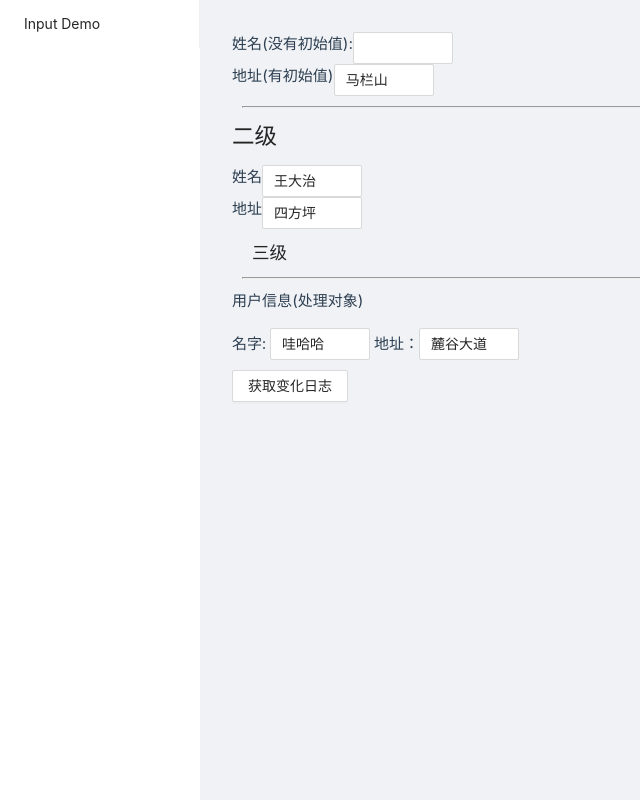
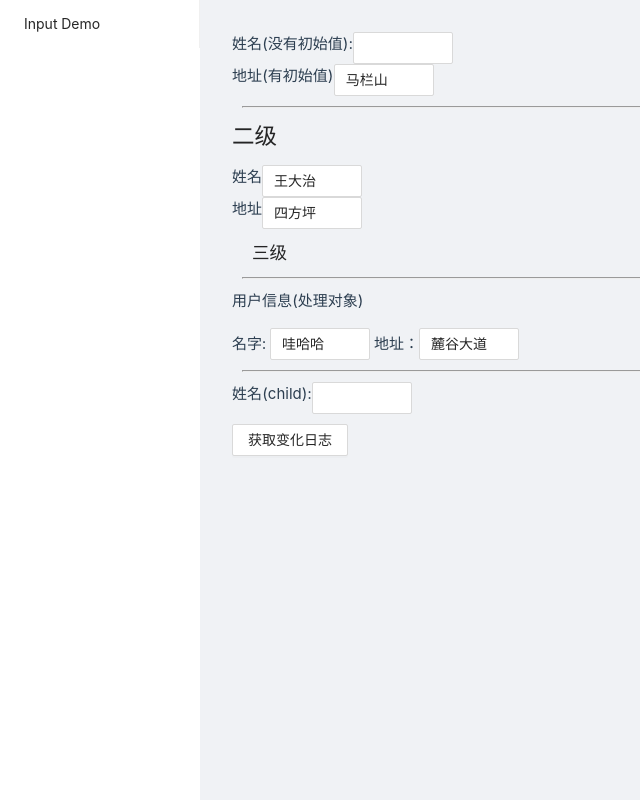
Before and after one commit to muyeyong/test-record-table, a Vue app: page /InputDemo in a window 1280 px wide. Shown: the whole page, without its empty margins (0-640 px from the left). Built offline with nearby package versions, Linux system fonts and the light colour scheme.

Commit message:
feat: 优化

```diff
--- a/src/custom-reactive/index.ts
+++ b/src/custom-reactive/index.ts
@@ -1,4 +1,4 @@
-import { customRef, getCurrentInstance, getCurrentScope, ref, triggerRef, watch } from 'vue'
+import { customRef, getCurrentInstance, getCurrentScope, ref, toRaw, triggerRef, watch } from 'vue'
 
 // 作用域的记录
 /**
@@ -54,21 +54,71 @@ interface CompareResult {
     deletePart: Record<string, any>
     addPart: Record<string, Array<any>>
 }
+
+const isObject = (val: any) => typeof val === 'object' && val !== null
+const isSomeType = (val1: any, val2: any) => {
+     if (isObject(val1) &&  isObject(val2) ) {
+        return true
+     } else if (!isObject(val1) && !isObject(val2)) {
+        return typeof val1 === typeof val2
+     }
+     return false
+}
+const equal = (value1: any, value2: any): boolean => {
+    // 对象所有属性的值都是相同的
+    if (!isSomeType(value1, value2)) {
+        return false
+    } else {
+        if (isObject(value1) && isObject(value2)) {
+           if ( Object.keys(value1).length !== Object.keys(value2).length) {
+                return false
+           }
+           for(const key of Object.keys(value1)) {
+                if (!(key in value2)) return false
+           }
+           for (const key of Object.keys(value1)) {
+             const v1 = value1[key]
+             const v2 = value2[key]
+             if (isSomeType(v1, v2)) {
+                if (isObject(v1) && isObject(v2)) {
+                    if(!equal(v1, v2)) return false
+                } else {
+                    if (v1 !== v2) return false
+                }
+             } else {
+                return false
+             }
+           }
+        } else {
+            return value1 === value2
+        }
+    }
+    return true
+}
+
+const compareObject = (obj1: object, obj2: object) => {
+
+}
 const compare = (oldValue: any, newValue: any): Partial<CompareResult> => {
     // 如果两者类型不一致，基本类型 跟 引用数据类型，直接退出
     // 只有一个值 ===> 没有变化
     // debugger
     const result: Partial<CompareResult> = {}
     if (newValue === oldValue) {
-
+        // 没有变化，对于对象还需要处理
     } else {
         // 有两个值 ===> 发生了变化
-        const isObject = (val: any) => typeof val === 'object'
-        const isSomeType = (val1: any, val2: any) => isObject(val1) === isObject(val2)
+
         if (isSomeType(oldValue, newValue)) {
             // 嵌套对象的处理
             if(isObject(newValue)) {
-
+                /*  对象的话处理每个属性的变化
+                    以新值为基础，遍历新值的每个属性
+                        新有老无 ==> 新增
+                        新有老有 ==> 比较 ==> 判断修改
+                    对于嵌套对象怎么处理？{ a: { b: { c: 1 }}}
+                */
+               console.log('object change')
             } else {
                 // 基本数据类型处理, key全部是base
                 const isEmptyBasicValue = (value:any) => value === null || value === '' || value === undefined
@@ -92,7 +142,7 @@ const compare = (oldValue: any, newValue: any): Partial<CompareResult> => {
 
 const analysis = (args: Partial<CompareResult>, describe: string, map?: object): string => {
     const { addPart, deletePart, modifyPart } = args
-    console.log(addPart, deletePart, modifyPart )
+    console.log('analysis', addPart, deletePart, modifyPart )
     // 如果是基本数据类型，只会存在上述一种情况
     let result = describe
     if (addPart) {
@@ -185,6 +235,8 @@ export function useReactiveRecord<T> (value: T, option: Option) {
         //TODO 还是要以当前组件作为target DOWN 响应式数据作为target
         // 有一个弹框弹出来，它记录的信息需要上报，关闭后，还需要上报信息
         let dep = history.get(target)
+        // TODO 这里只是浅拷贝，嵌套对象还需要处理
+        value =  typeof value === 'object' && value !== null ? {...value} : value
         if (!dep) {
             dep = { ...option, value: new Set()}
             history.set(target, dep)
@@ -208,12 +260,11 @@ export function useReactiveRecord<T> (value: T, option: Option) {
     }
 
     record(refValue, value)
-    watch(refValue, (oldValue, newValue) => {
-        // TODO 考虑对象的处理
+    watch(refValue, (newValue, oldValue) => {
+        // TODO 考虑对象的处理 equal处理
         // if (oldValue === newValue) return
-        debugger
         record(refValue, newValue)
-    }, { immediate: true, deep: true })
+    }, {  deep: true })
     return {
         value: refValue,
         log
--- /dev/null
+++ b/src/views/Child.vue
@@ -0,0 +1,21 @@
+<template>
+    <div>
+        <div style="display: flex;">
+            <span>姓名(child):</span>
+            <a-input style="width: 100px;" v-model:value="value"></a-input>
+        </div>
+
+    </div>
+</template>
+
+<script setup lang='ts'>
+import { useReactiveRecord } from '@/custom-reactive';
+const { value, log } = useReactiveRecord('', { describe: 'Child姓名'})
+const consoleLog = () => {
+    console.log(log())
+}
+</script>
+
+<style>
+
+</style>
--- a/src/views/Input.vue
+++ b/src/views/Input.vue
@@ -27,11 +27,14 @@
                 名字: <a-input style="width: 100px;"  v-model:value="person.name"></a-input>
                 地址：<a-input style="width: 100px;"  v-model:value="person.address"></a-input>
             </div>
+            <hr style="margin: 10px;">
+            <Child />
             <a-button style="margin: 10px 0;" @click="consoleLog">获取变化日志</a-button>
         </div>
 </template>
 
 <script setup lang='ts'>
+    import Child from './Child.vue';
     import { useReactiveRecord } from '@/custom-reactive';
     const { value, log } = useReactiveRecord('', { describe: '姓名'})
     const { value: address } = useReactiveRecord('马栏山', { describe: '地址'})
--- a/tsconfig.json
+++ b/tsconfig.json
@@ -3,6 +3,7 @@
   "include": ["env.d.ts", "src/**/*", "src/**/*.vue"],
   "compilerOptions": {
     "baseUrl": ".",
+    "lib": ["es2017", "DOM"],
     "paths": {
       "@/*": ["./src/*"]
     }
```
Also changed, not shown: 1 other file (tests, documents, lock files or other folders).
